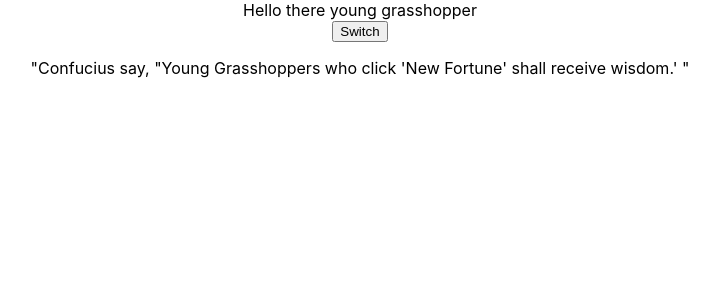
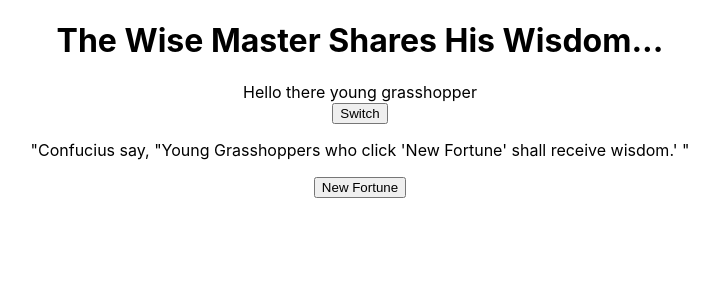
Before and after one commit to IncorrigibleFool/fortune-cookie-app, a React (Create React App) app: page / in a window 1280 px wide. Shown: the top 300 px of the page, without its empty margins (280-999 px from the left). Built offline with nearby package versions, Linux system fonts and the light colour scheme; no server answers.

Commit message:
functional client side for get

```diff
--- a/src/App.js
+++ b/src/App.js
@@ -1,45 +1,12 @@
 import React, { Component } from 'react';
 import './App.css';
-import axios from 'axios'
-import Master from './components/Master'
-import Scroll from './components/Scroll'
+import Main from './components/Main'
 
 class App extends Component {
-  constructor(){
-    super()
-
-    this.state = {
-      showScroll: false,
-      fortuneRepository: [],
-      fortunes: []
-    }
-  }
-
-  componentDidMount(){
-    axios.get('/api/fortunes').then(res => {
-      this.setState({
-        fortuneRepository: res.data
-      })
-    }).catch(err => console.log(`Error with status code: ${err}`))
-  }
-
-  //switches screens between Master.js and Scroll.js
-  changeScreen = () => {
-    this.setState({
-      showScroll: !this.state.showScroll
-    })
-  }
-
   render() {
     return (
-      !this.state.showScroll
-      ?
       <div className="App">
-        <Master change={this.changeScreen}/>
-      </div>
-      :
-      <div className="App">
-        <Scroll change={this.changeScreen}/>
+        <Main/>
       </div>
     )
   }
--- a/src/components/Master.js
+++ b/src/components/Main-components/Master.js
@@ -11,12 +11,21 @@
         }
     }
 
+    showFortune = () => {
+        let fortune = this.props.createRandomFortune()
+        this.setState({
+            currentFortune: fortune
+        })
+    }
+
     render(){
         return(
             <div>
+                <h1>The Wise Master Shares His Wisdom...</h1>
                 <div>Hello there young grasshopper</div>
                 <button onClick={this.props.change}>Switch</button>
                 <ShowNewFortune currentFortune={this.state.currentFortune}/>
+                <button onClick={this.showFortune}>New Fortune</button>
             </div>
         )
     }
--- a/src/components/Scroll.js
+++ b/src/components/Main-components/Scroll.js
@@ -9,7 +9,7 @@
     render(){
         return(
             <div>
-                <div>I am a different screen, young grasshopper</div>
+                <h1>The Master's Scroll of Wisdom</h1>
                 <button onClick={this.props.change}>Switch</button>
             </div>
         )
--- /dev/null
+++ b/src/components/Main.js
@@ -0,0 +1,76 @@
+import React, { Component } from 'react';
+import axios from 'axios'
+import Master from './Main-components/Master'
+import Scroll from './Main-components/Scroll'
+
+export default class Main extends Component {
+  constructor(){
+    super()
+
+    this.state = {
+      showScroll: false,
+      fortuneRepository: [],
+      fortunes: [],
+      id: 1
+    }
+  }
+
+  componentDidMount(){
+    axios.get('http://fortunecookieapi.herokuapp.com/v1/fortunes?limit=1000').then(res => {
+      this.setState({
+        fortuneRepository: res.data
+      })
+    }).catch(err => console.log(err))
+
+    axios.get('/api/fortunes').then(res => {
+        this.setState({
+            fortunes: res.data
+        })
+    }).catch(err => console.log(err))
+  }
+
+  createRandomFortune = () => {
+    let {id} = this.state
+    let randomFortune = this.state.fortuneRepository[Math.floor(Math.random() * this.state.fortuneRepository.length)]
+    randomFortune.id = id
+    this.setState({
+        id: id + 1
+    })
+
+    this.setState({
+      fortunes: [...this.state.fortunes, randomFortune]
+    })
+
+    //axios.post('/api/fortunes', randomFortune).then(res => {
+    //
+    //}).catch(err => console.log(err))
+
+    return randomFortune.message
+  }
+
+  //switches screens between Master.js and Scroll.js
+  changeScreen = () => {
+    this.setState({
+      showScroll: !this.state.showScroll
+    })
+  }
+
+  render() {
+    let {fortuneRepository, fortunes} = this.state
+
+    return (
+      !this.state.showScroll
+      ?
+      <div>
+        <Master
+          change={this.changeScreen}
+          createRandomFortune={this.createRandomFortune}
+        />
+      </div>
+      :
+      <div>
+        <Scroll change={this.changeScreen}/>
+      </div>
+    )
+  }
+}
```
Also changed, not shown: src/components/Main-components/Master-components/ShowNewFortune.js (renamed from src/components/Master-components/ShowNewFortune.js), 1 other file (tests, documents, lock files or other folders).
